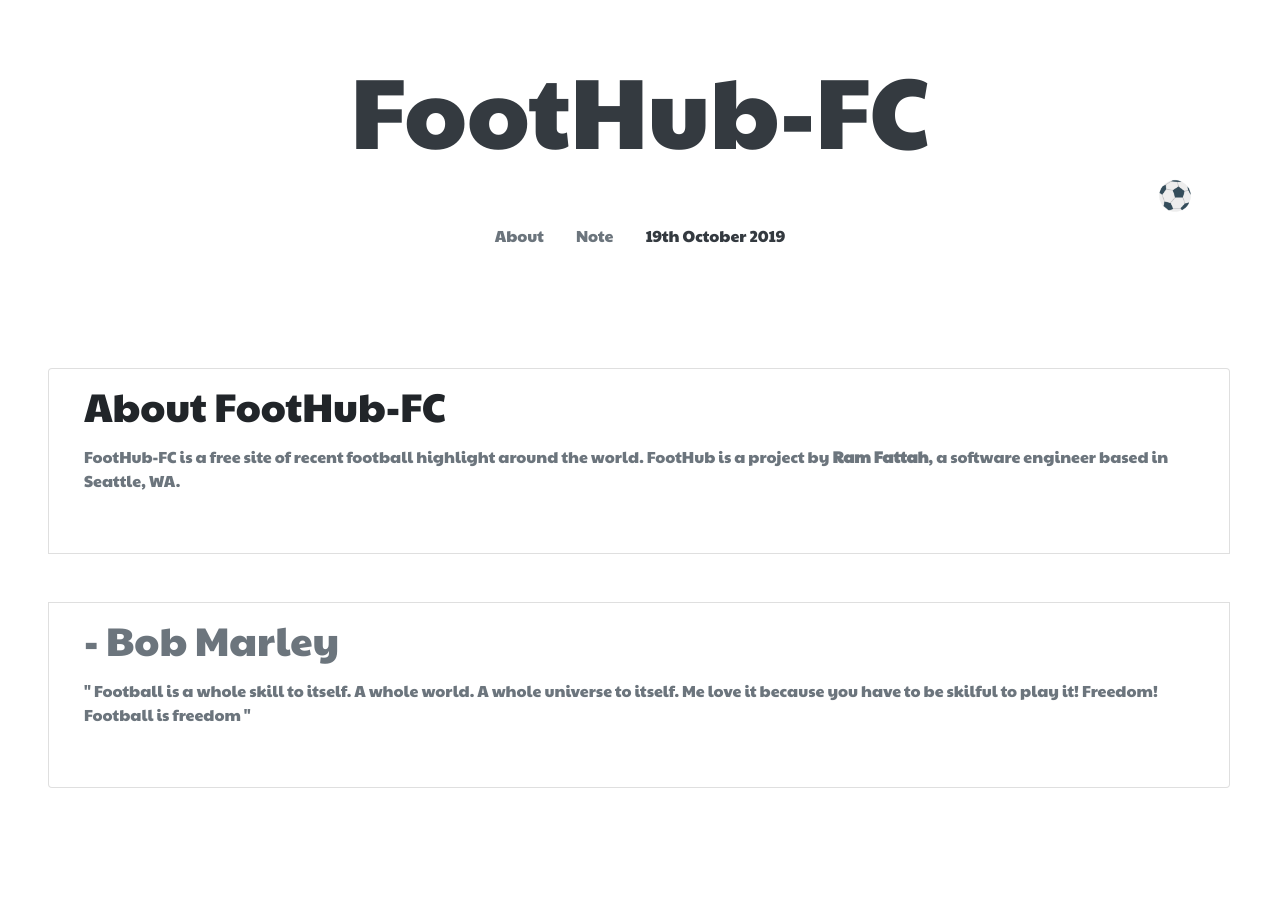
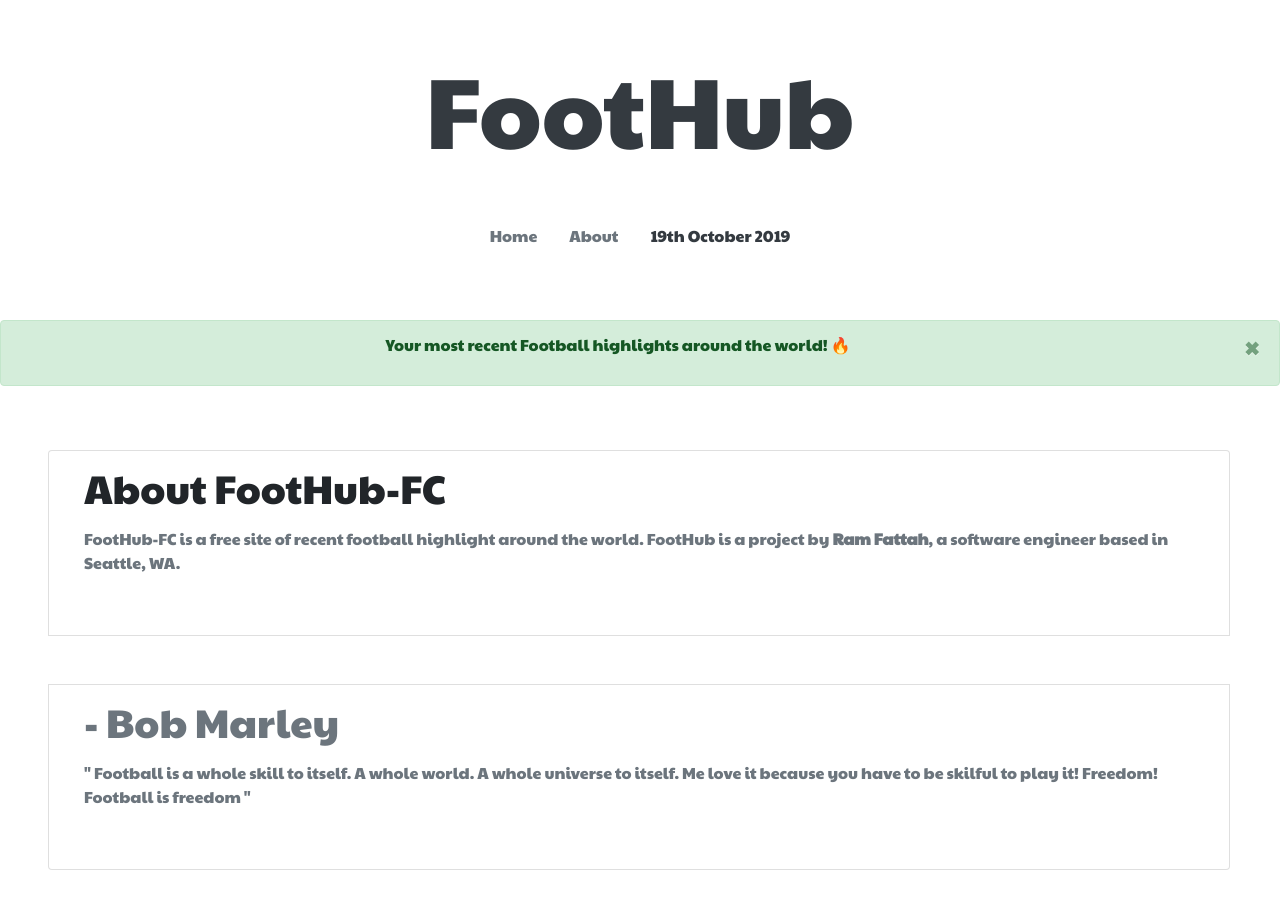
Before and after one commit to ramfattah/SoccerZone, a Django app: page /about/ in a window 1280 px wide. Before the commit the page ends 836 px from the top of that part, so only its background shows below. Run offline with Django 3.2, Linux system fonts and the light colour scheme; the page is wider than the window, and the part outside it is not shown; some libraries are stand-ins or nearby versions.

Commit message:
index update

```diff
--- a/blog/templates/blog/index.html
+++ b/blog/templates/blog/index.html
@@ -8,10 +8,10 @@
       name="viewport"
       content="width=device-width, initial-scale=1, shrink-to-fit=no"
     />
-      <meta name="description" content="" />
-      <meta name="author" content="" />
+    <meta name="FootHub" content="Free Football Soccer highlights all around the world" />
+    <meta name="Ram" content="" />
 
-      <title>Welcome to FootHub FC</title>
+    <title>Welcome to FootHub</title>
     <link
       rel="stylesheet"
       href="https://stackpath.bootstrapcdn.com/bootstrap/4.3.1/css/bootstrap.min.css"
@@ -32,55 +32,73 @@
   </head>
 
   <body id="page-top">
+
+    <main>
     <div class="container">
       <div class="mt-5 mb-5">
         <a href="{% url 'index-home' %}">
-          <h1 class="head-text text-dark brand-text text-center">FootHub-FC <br>
-
-              <img
-              src="/media/float.png"
-              class="float-right d-block floating"
-              style="height: 40px; width: 40px;"
-              alt=""
-            />
-          </h1>
+          <h1 class="head-text text-dark brand-text text-center">FootHub</h1>
         </a>
-
       </div>
       <!-- <h6 class="mt-5">{% now "jS \o\f F" %}</h6> -->
       <ul class="nav justify-content-center">
         <li class="nav-item">
-                <a class="nav-link text-secondary" href="{% url 'blog-about' %}">About</a>
+          <a class="nav-link text-secondary" href="{% url 'index-home' %}"
+            >Home</a
+          >
         </li>
         <li class="nav-item">
-                <a class="nav-link text-secondary" href="#">Note</a>
+          <a class="nav-link text-secondary" href="{% url 'blog-about' %}"
+            >About</a
+          >
         </li>
+
         <li class="nav-item">
-                <p class="nav-link text-dark float-right" href="#">{% now "jS F Y" %}</p>
+          <p class="nav-link text-dark font-weight-light" href="#">
+            {% now "jS F Y" %}
+          </p>
         </li>
       </ul>
     </div>
-</nav>
-
-
-
-
-
-
-
-
-
-
-
     <br />
     <br />
+    <div class="alert alert-success alert-dismissible fade show" role="alert">
+      <p class="text-center font-weight-light">
+        Your most recent Football highlights around the world! 🔥
+      </p>
+      <button
+        type="button"
+        class="close"
+        data-dismiss="alert"
+        aria-label="Close"
+      >
+        <span aria-hidden="true">&times;</span>
+      </button>
+    </div>
     <br />
     <br />
 
     <!-- Begin Page Content -->
+
     <div class="row ml-5">
       {% block content %}{% endblock %}
     </div>
+  </main>
+  <!-- <footer class="footer mt-5 mb-5">
+      <div class="container">
+          <ul class="nav justify-content-center">
+              <li class="nav-item">
+                <a class="nav-link active" href="#">API</a>
+              </li>
+              <li class="nav-item">
+                <a class="nav-link" href="#">Link</a>
+              </li>
+              <li class="nav-item">
+                <a class="nav-link" href="#">Link</a>
+              </li>
+            </ul>
+      </div>
+    </footer> -->
 
 
     <!-- jQuery first, then Popper.js, then Bootstrap JS -->
```
Lines whose indentation alone changed are shown as unchanged.
